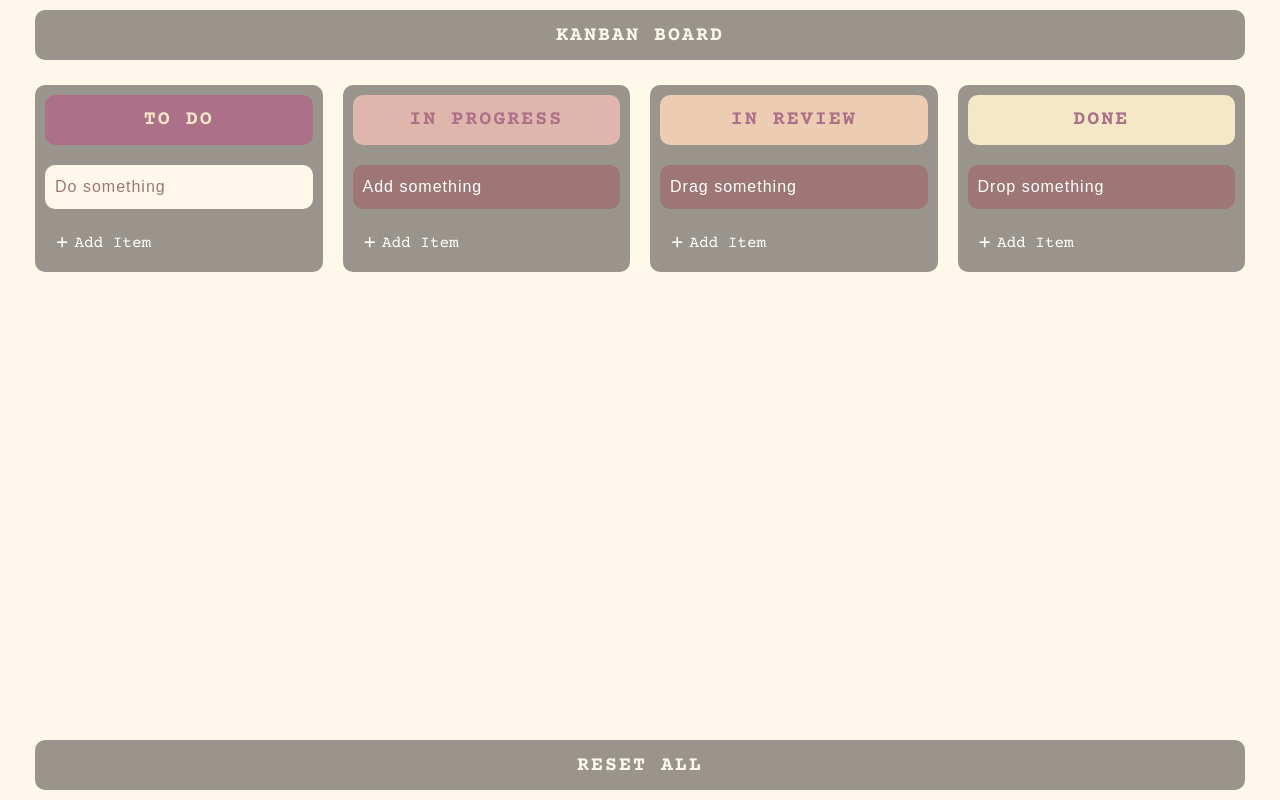
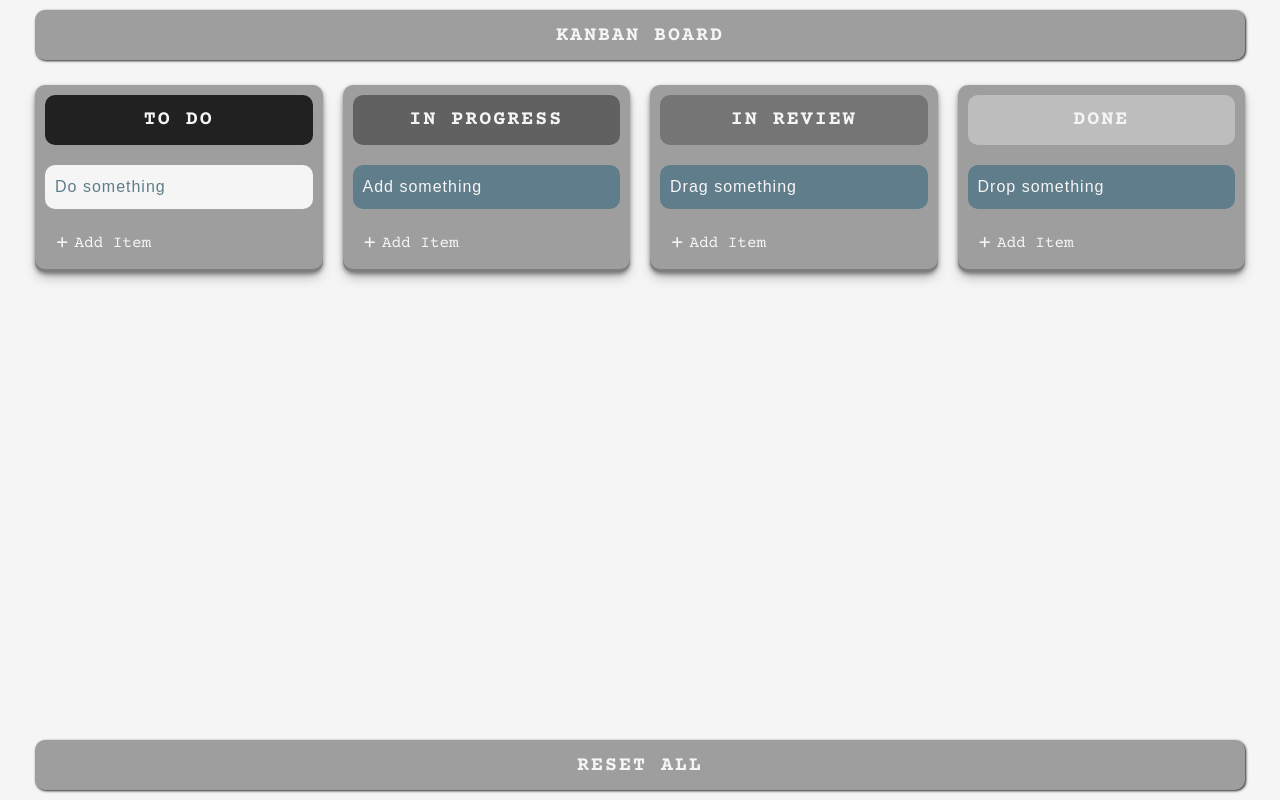
Before and after one commit to karayamanemre/kanban-board, a plain HTML site: page index.html in a window 1280 px wide. Both pictures are taken after a click on the item "Do something". Drawn offline with nearby package versions, Linux system fonts and the light colour scheme; a web font is replaced by a local one.

Commit message:
update style

```diff
--- a/style.css
+++ b/style.css
@@ -5,18 +5,18 @@ html {
 }
 
 :root {
-  --column-1: #ac7088;
-  --column-2: #deb6ab;
-  --column-3: #ecccb2;
-  --column-4: #f5e8c7;
+  --column-1: #212121;
+  --column-2: #616161;
+  --column-3: #757575;
+  --column-4: #bdbdbd;
 }
 
 body {
   margin: 0;
-  color: #fff;
+  color: #f5f5f5;
   font-family: 'Courier Prime', sans-serif;
   overflow-y: hidden;
-  background: #fff8ea;
+  background: #f5f5f5;
 }
 
 header,
@@ -24,21 +24,22 @@ footer {
   display: flex;
   height: 50px;
   margin: 10px 35px;
-  background: rgba(0, 0, 0, 0.4);
+  background: #9e9e9e;
   border-radius: 10px;
   align-items: center;
   justify-content: center;
+  box-shadow: 1px 1px 3px rgba(0, 0, 0, 0.5), 1px 1px 2px rgba(0, 0, 0, 0.5);
 }
 
 h1 {
   letter-spacing: 2px;
-  color: #ac7088;
+  color: #f5f5f5;
 }
 
 .main-title,
 .footer-title {
   font-size: 1.25rem;
-  color: #fff8ea;
+  color: #f5f5f5;
 }
 
 ul {
@@ -48,7 +49,7 @@ ul {
 }
 
 .todo-h1 {
-  color: #f5e8c7;
+  color: #f5f5f5;
 }
 
 .drag-container {
@@ -65,10 +66,12 @@ ul {
   flex: 1;
   margin: 0 10px;
   position: relative;
-  background-color: rgba(0, 0, 0, 0.4);
+  background-color: #9e9e9e;
   border-radius: 10px;
   overflow-x: hidden;
   height: 100%;
+  box-shadow: rgba(0, 0, 0, 0.4) 0px 2px 4px,
+    rgba(0, 0, 0, 0.3) 0px 7px 13px -3px, rgba(0, 0, 0, 0.2) 0px -3px 0px inset;
 }
 
 .todo-column .header,
@@ -145,7 +148,7 @@ ul {
   margin: 10px;
   padding: 10px;
   height: fit-content;
-  background-color: #9e7676;
+  background-color: #607d8b;
   border-radius: 10px;
   line-height: 1.5rem;
   letter-spacing: 1px;
@@ -154,8 +157,8 @@ ul {
 
 .drag-item:focus {
   outline: none;
-  background-color: #fff8ea;
-  color: #9e7676;
+  background-color: #f5f5f5;
+  color: #607d8b;
 }
 
 .add-btn-group {
@@ -176,8 +179,8 @@ ul {
 }
 
 .add-btn:hover {
-  background-color: #fff8ea;
-  color: #9e7676;
+  background-color: #f5f5f5;
+  color: #607d8b;
 }
 
 .add-btn:active {
@@ -217,7 +220,7 @@ ul {
   border-radius: 10px;
   margin: 5px auto;
   resize: none;
-  color: #9e7676;
+  color: #607d8b;
   padding: 10px;
 }
 
@@ -230,7 +233,7 @@ ul {
 }
 
 .footer-title:hover {
-  color: #ff1111;
+  color: #607d8b;
 }
 
 @media screen and (max-width: 800px) {
```
